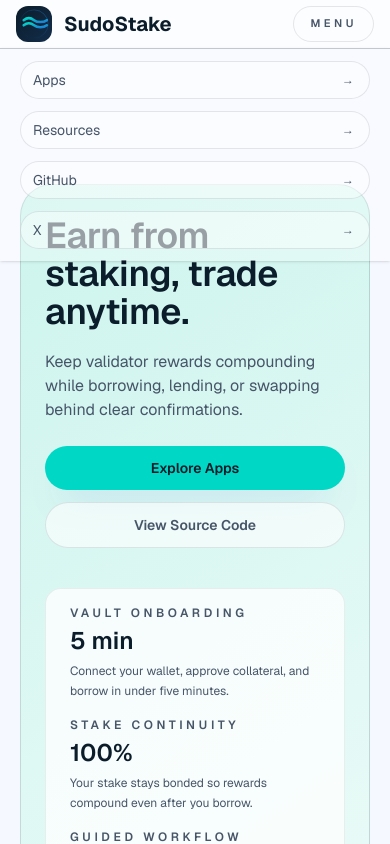
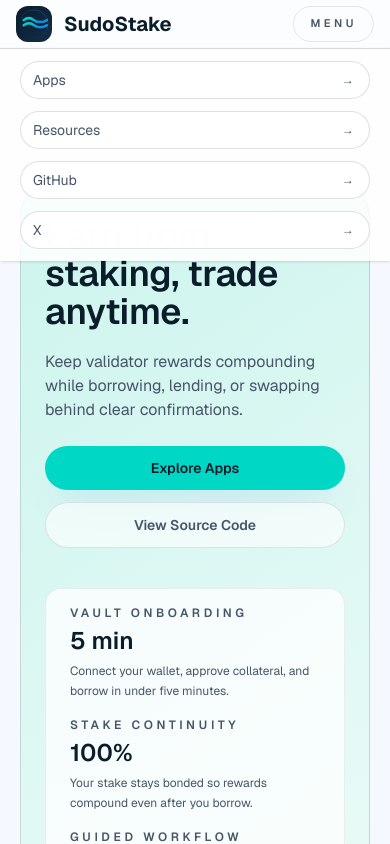
Before and after one commit to sudostake/sudostake_web, a Next.js app: page / in a window 390 px wide. Both pictures are taken after a click on the button "MENU". Shown: the top 844 px of the page. Built offline with nearby package versions, Linux system fonts and the light colour scheme.

Commit message:
Refine header and mobile nav panel styles
Adjusted border, background, and box-shadow styles for header links to improve visual clarity. Updated mobile navigation panel background transparency for better appearance.

```diff
--- a/app/components/SiteHeader.tsx
+++ b/app/components/SiteHeader.tsx
@@ -185,8 +185,9 @@ export function SiteHeader() {
                 href={href}
                 className="inline-flex items-center justify-between rounded-lg border px-3 py-2 text-[color:var(--text-secondary)] transition hover:border-[color:var(--accent-primary)] hover:text-[color:var(--accent-primary)]"
                 style={{
-                  borderColor: "var(--border)",
-                  backgroundColor: "color-mix(in oklab, var(--surface), transparent 60%)",
+                  borderColor: "color-mix(in oklab, var(--panel-border), transparent 8%)",
+                  backgroundColor: "color-mix(in oklab, var(--surface), transparent 4%)",
+                  boxShadow: "0 10px 28px -20px color-mix(in srgb, var(--foreground) 0.45, transparent)",
                 }}
                 target={external ? "_blank" : undefined}
                 rel={external ? "noopener noreferrer" : undefined}
--- a/app/globals.css
+++ b/app/globals.css
@@ -176,7 +176,7 @@
   }
 
   .nav-panel-mobile {
-    background: color-mix(in oklab, var(--surface), transparent 70%);
+    background: color-mix(in oklab, var(--surface), transparent 15%);
     border-top: 1px solid var(--panel-border);
     box-shadow: 0 16px 32px -12px color-mix(in srgb, var(--foreground) 0.3, transparent);
   }
```
